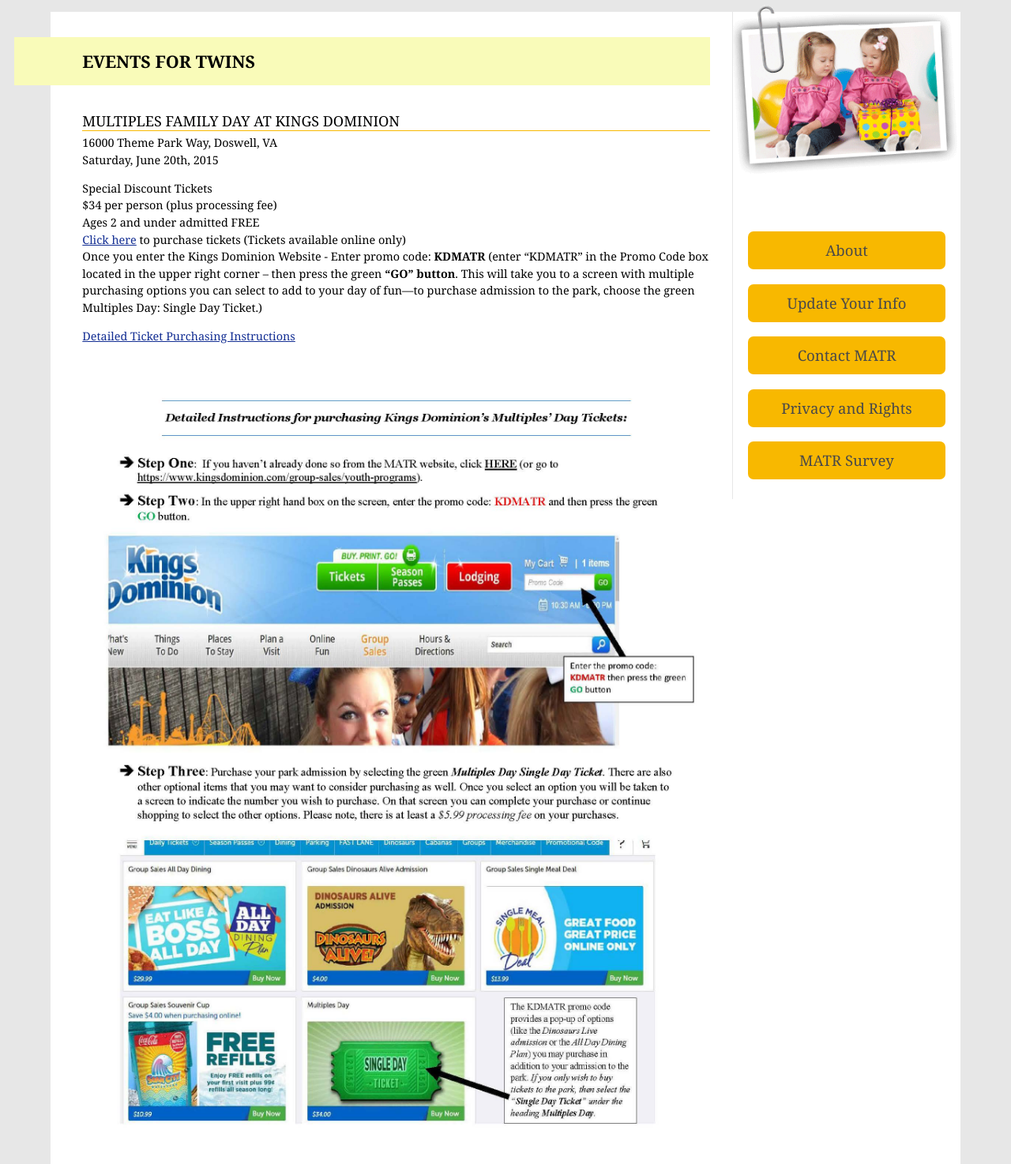
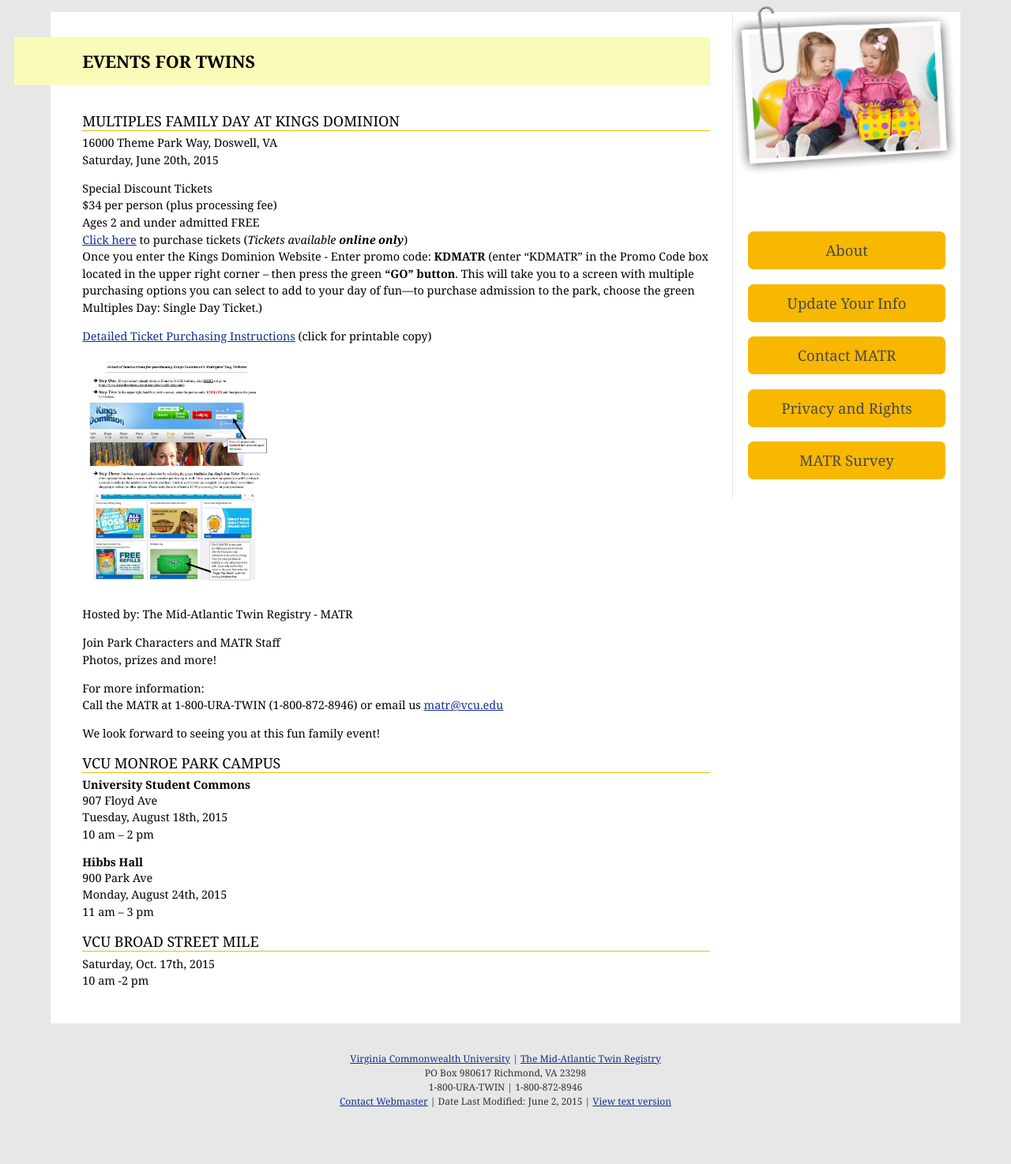
Before and after one commit to szeigler/MATR, a plain HTML site: page resources/events-twins.html in a window 1280 px wide. Shown: the part 311-1785 px from the top of the page at 79% size. After the commit the page ends 1751 px from the top, so only its background shows below. Drawn offline with Linux system fonts and the light colour scheme.

Commit message:
Events Updates

```diff
--- a/resources/events-twins.html
+++ b/resources/events-twins.html
@@ -172,11 +172,11 @@
         <p>Special Discount Tickets<br/>
         $34 per person (plus processing fee)<br/>
         Ages 2 and under admitted FREE<br/>
-        <a href="https://www.kingsdominion.com/group-sales/youth-programs" target="_blank">Click here</a> to purchase tickets (Tickets available online only)<br/>
+        <a href="https://www.kingsdominion.com/group-sales/youth-programs" target="_blank">Click here</a> to purchase tickets (<em>Tickets available <strong>online only</strong></em>)<br/>
         Once you enter the Kings Dominion Website - Enter promo code: <strong>KDMATR</strong> (enter “KDMATR” in the Promo Code box located in the upper right corner – then press the green <strong>“GO” button</strong>. This will take you to a screen with multiple purchasing options you can select to add to your day of fun—to purchase admission to the park, choose the green Multiples Day: Single Day Ticket.)</p>
 
-        <p><a href="ticket_instructions.pdf" target="_blank">Detailed Ticket Purchasing Instructions</a><br/>
-        <a href="ticket_instructions.pdf" target="_blank"><img src="ticket_instructions.jpg" alt="instructions for buying tickets" /></a></p>
+        <p><a href="ticket_instructions.pdf" target="_blank">Detailed Ticket Purchasing Instructions</a> (click for printable copy)<br/>
+        <a href="ticket_instructions.pdf" target="_blank"><img src="ticket_instructions.jpg" alt="instructions for buying tickets" style="width:30%; min-width:240px;" /></a></p>
 
         <p>Hosted by: The Mid-Atlantic Twin Registry - MATR</p>
 
@@ -238,7 +238,7 @@
     		<li><a href="http://www.vcu.edu" target="_blank">Virginia Commonwealth University</a> | <a href="http://www.matr.vcu.edu/" target="_blank">The Mid-Atlantic Twin Registry</a></li>
             <li>PO Box 980617 Richmond, VA 23298</li>
             <li>1-800-URA-TWIN | 1-800-872-8946</li>
-            <li><a href="mailto:erahelp@vcu.edu?subject=MATR%20Website%20Comments">Contact Webmaster</a> | Date Last Modified: <!-- #BeginDate format:Am1 -->June 1, 2015<!-- #EndDate --> | <a href="http://ts.vcu.edu/cgi-bin/posh.pl">View text version</a></li>
+            <li><a href="mailto:erahelp@vcu.edu?subject=MATR%20Website%20Comments">Contact Webmaster</a> | Date Last Modified: <!-- #BeginDate format:Am1 -->June 2, 2015<!-- #EndDate --> | <a href="http://ts.vcu.edu/cgi-bin/posh.pl">View text version</a></li>
      	</ul>
 </div><!--end #signature-->
 
```
